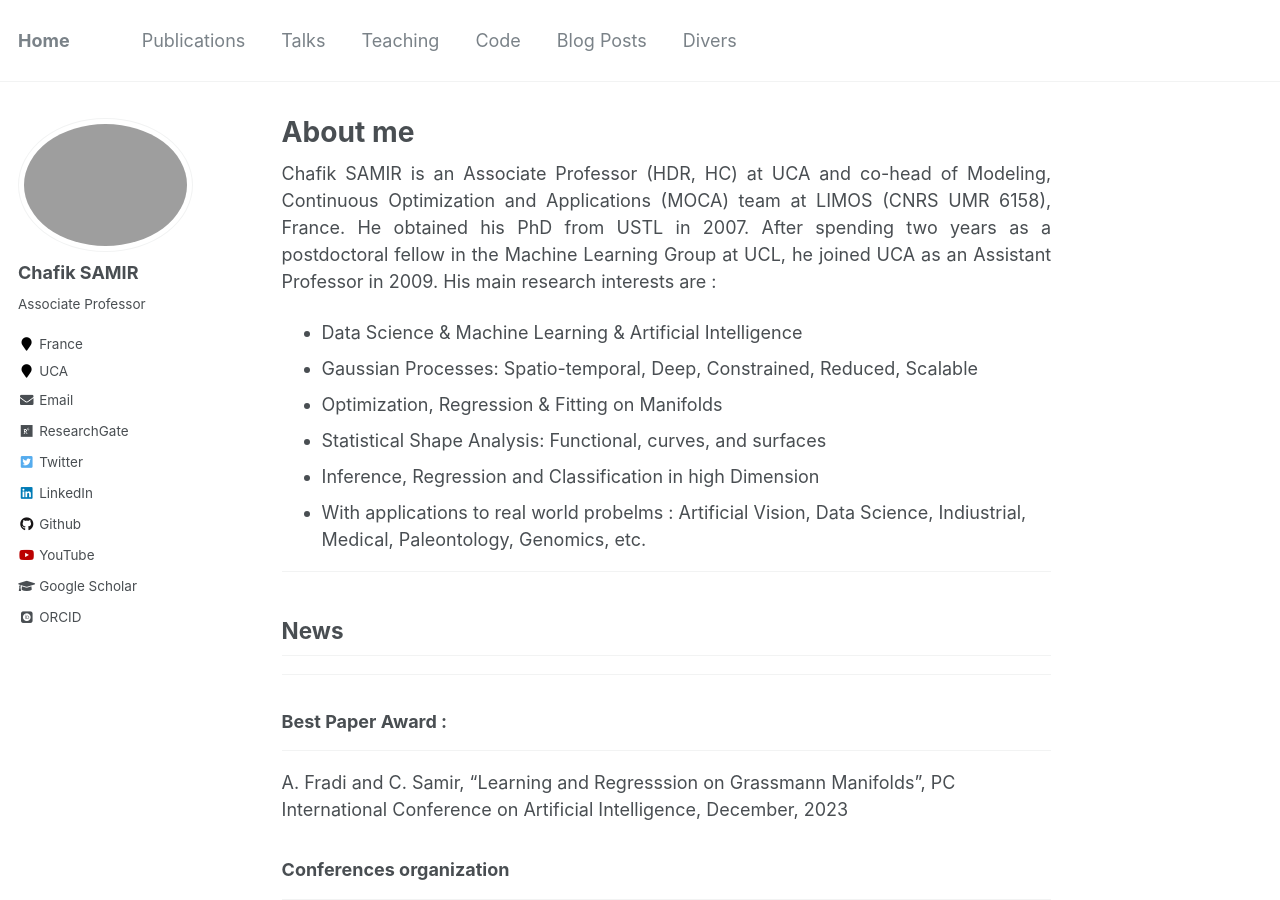
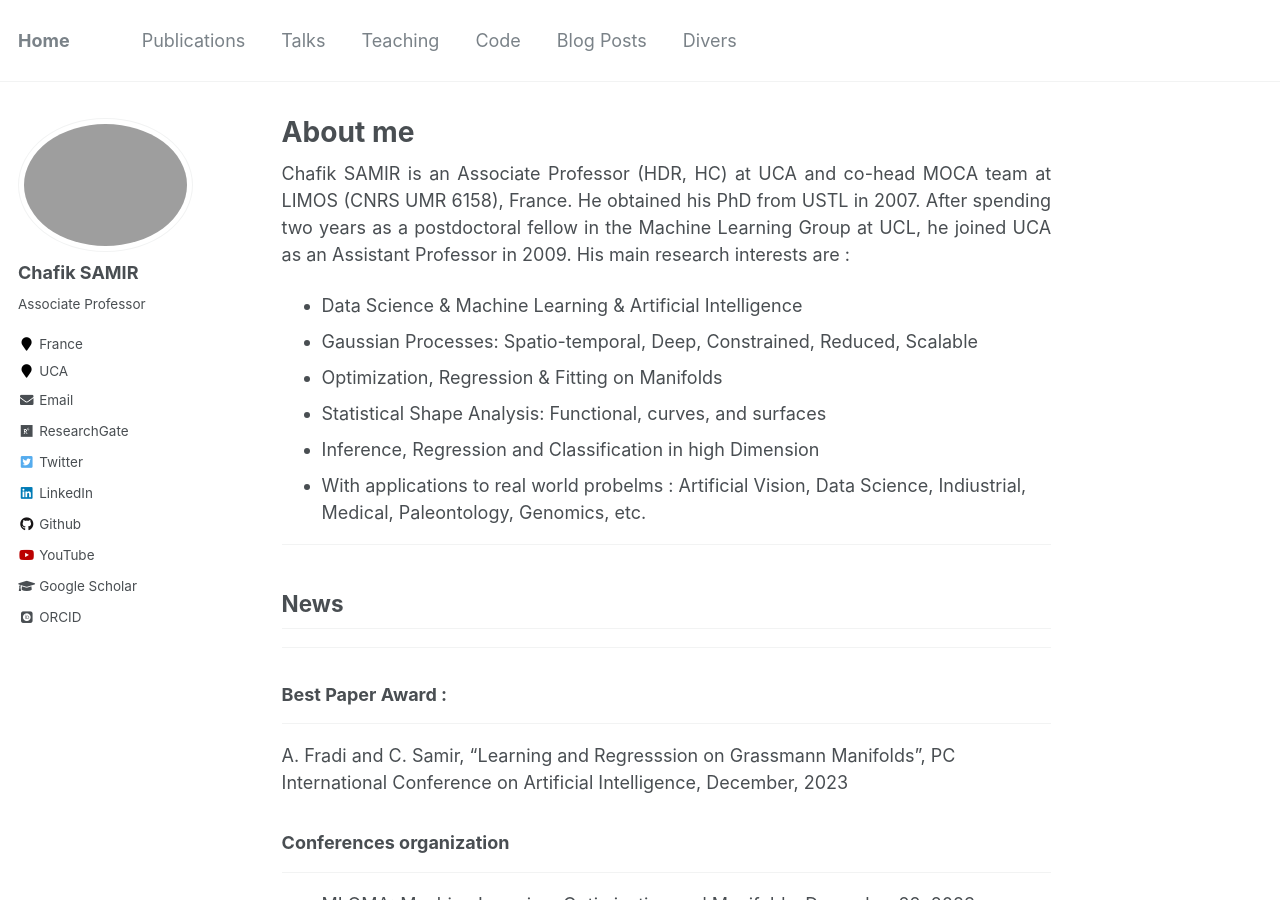
Before and after one commit to Chsamir/chsamir.github.io, a Jekyll site: the page built from _pages/about.md, in a window 1280 px wide and 900 px high. Built offline with Jekyll 4.4.1, drawn with Linux system fonts in a browser that asks for light colours; some web fonts are replaced.

Commit message:
Update about.md

```diff
--- a/_pages/about.md
+++ b/_pages/about.md
@@ -11,7 +11,7 @@
 
 ---
 <p align="justify">
-Chafik SAMIR is an Associate Professor (HDR, HC) at UCA and co-head of Modeling, Continuous Optimization and Applications (MOCA) team at  LIMOS (CNRS UMR 6158), France. He obtained his PhD from USTL in 2007. After spending two years as a postdoctoral fellow in the Machine Learning Group at UCL, he joined UCA as an Assistant Professor in 2009. His main research interests are : </p>
+Chafik SAMIR is an Associate Professor (HDR, HC) at UCA and co-head MOCA team at  LIMOS (CNRS UMR 6158), France. He obtained his PhD from USTL in 2007. After spending two years as a postdoctoral fellow in the Machine Learning Group at UCL, he joined UCA as an Assistant Professor in 2009. His main research interests are : </p>
 
 - Data Science & Machine Learning & Artificial Intelligence
 - Gaussian Processes: Spatio-temporal, Deep, Constrained, Reduced, Scalable
```
